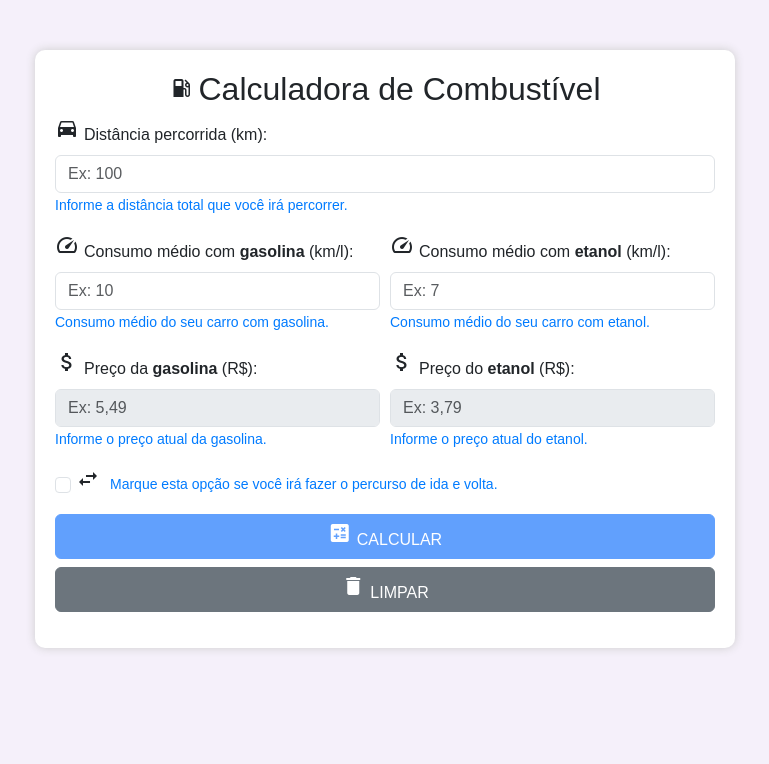
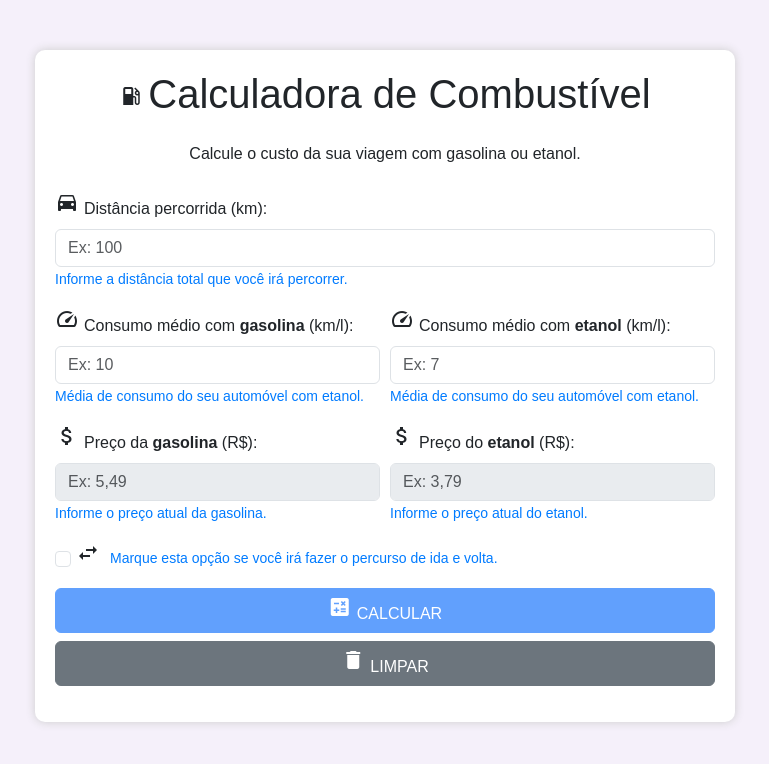
Before and after one commit to Csalex123/calculadora-combustivel, a plain HTML site: page index.html in a window 1280 px wide. Shown: the whole page, without its empty margins (255-1024 px from the left). Drawn offline with nearby package versions, Linux system fonts and the light colour scheme; no server answers.

Commit message:
Adição de keyworks e description para busca no Google

```diff
--- a/index.html
+++ b/index.html
@@ -3,7 +3,10 @@
   <head>
     <meta charset="UTF-8" />
     <meta name="viewport" content="width=device-width, initial-scale=1.0" />
-    <title>Calculadora de Combustível</title>
+    <title>Calculadora de Combustível - Calcule o custo da sua viagem</title>
+    <meta name="description" content="Calculadora de Combustível: Calcule o custo da sua viagem com gasolina ou etanol. Informe a distância, consumo médio e preço do combustível." />
+    <meta name="keywords" content="calculadora de combustível, custo de viagem, gasolina, etanol, preço do combustível, consumo médio, distância percorrida" />
+    <meta name="author" content="Alex Ricardo - alex.ricardo1999@hotmail.com" />
     <link
       href="https://cdn.jsdelivr.net/npm/bootstrap@5.3.0/dist/css/bootstrap.min.css"
       rel="stylesheet"
@@ -17,9 +20,10 @@
   </head>
   <body>
     <div class="container">
-      <h2 class="text-center">
+      <h1 class="text-center mb-4">
         <span class="material-icons icon">local_gas_station</span>Calculadora de Combustível
-      </h2>
+      </h1>
+      <p class="text-center mb-4">Calcule o custo da sua viagem com gasolina ou etanol.</p>
       <form>
         <div class="form-row mb-3" id="estadoContainer" style="display: none;">
           <div class="form-group">
@@ -34,7 +38,7 @@
               <option value="">Selecione o estado</option>
               <!-- Estados serão carregados dinamicamente -->
             </select>
-            <small class="form-text">Ao selecionar o estado, a aplicação irá pegar o preço do combustível atual em tempo no estado.</small>
+            <small class="form-text">Ao selecionar um estado, a aplicação buscará o preço atual do combustível nesse local.</small>
           </div>
         </div>
         <div class="mb-3">
@@ -64,7 +68,7 @@
               required
               oninput="validarCampos(); desbloquearCampoPreco('precoGasolina', 'consumoGasolina')"
             />
-            <small class="form-text">Consumo médio do seu carro com gasolina.</small>
+            <small class="form-text">Média de consumo do seu automóvel com etanol.</small>
           </div>
           <div class="form-group">
             <label for="consumoEtanol" class="form-label"
@@ -78,7 +82,7 @@
               required
               oninput="validarCampos(); desbloquearCampoPreco('precoEtanol', 'consumoEtanol')"
             />
-            <small class="form-text">Consumo médio do seu carro com etanol.</small>
+            <small class="form-text">Média de consumo do seu automóvel com etanol.</small>
           </div>
         </div>
         <div class="form-row mb-3">
```
